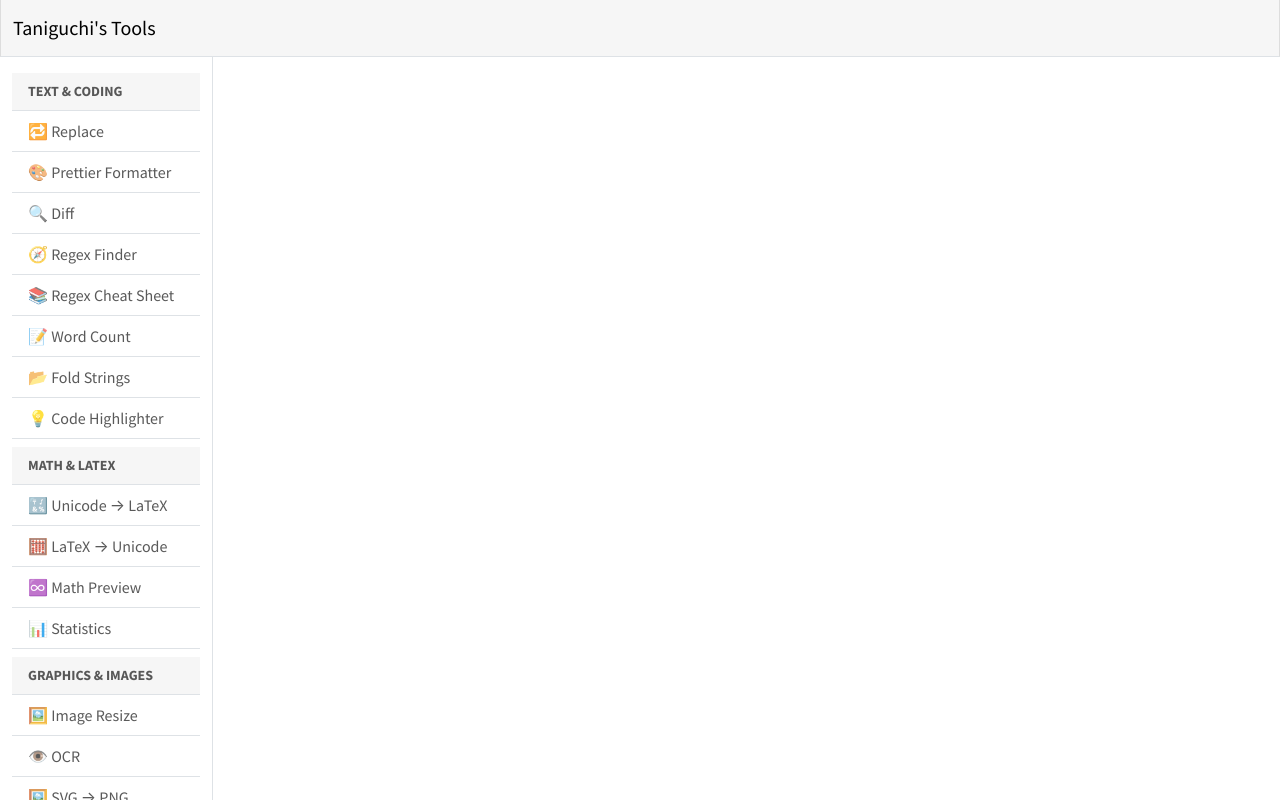
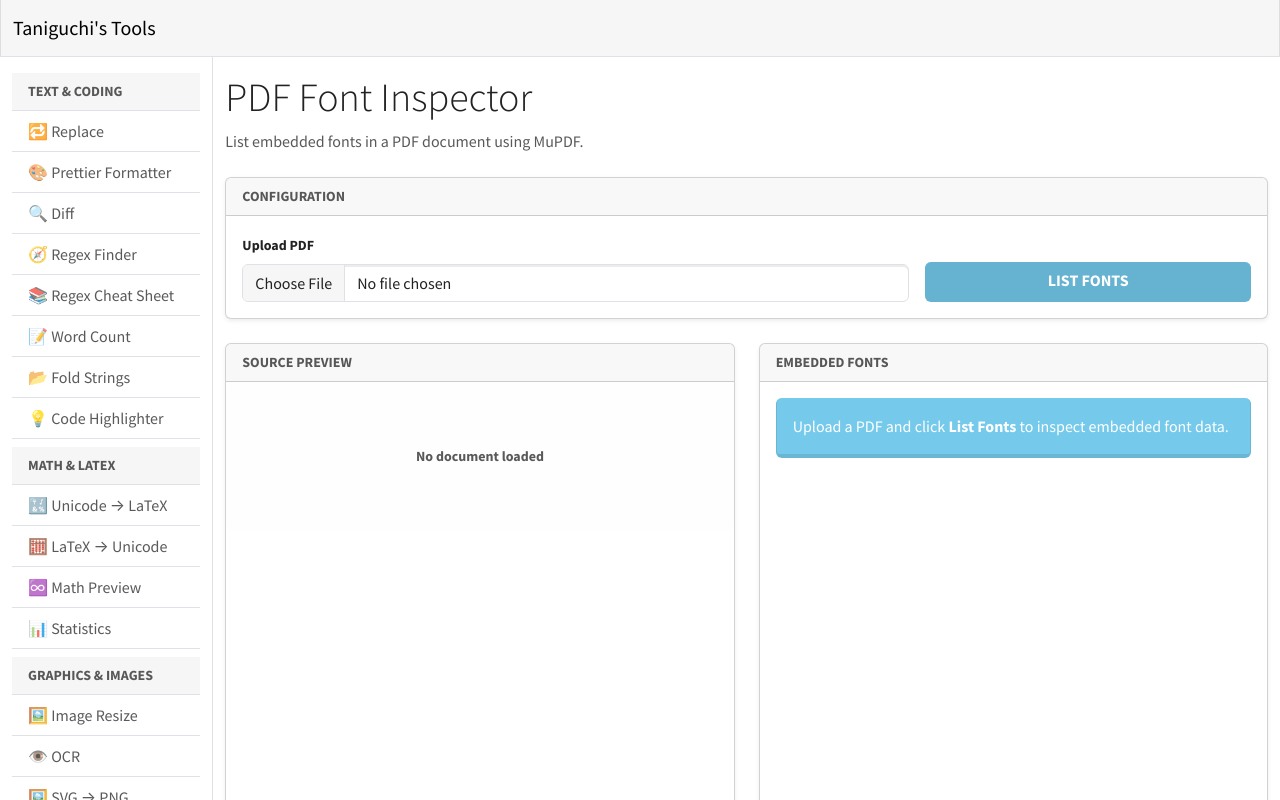
Before and after one commit to tani/tools, a Vue app: page /pdf-fonts in a window 1280 px wide. Shown: the top 800 px of the page. Built offline with nearby package versions, Linux system fonts and the light colour scheme.

Commit message:
add ppdf fonts

```diff
--- a/src/App.vue
+++ b/src/App.vue
@@ -200,6 +200,13 @@
                 >
                   📝 PDF → Text
                 </RouterLink>
+                <RouterLink
+                  class="list-group-item list-group-item-action"
+                  active-class="active"
+                  to="/pdf-fonts"
+                >
+                  🔤 PDF Fonts
+                </RouterLink>
 
                 <div class="list-group-item fw-bold text-muted small text-uppercase bg-light mt-2">
                   Utilities
--- a/src/router.ts
+++ b/src/router.ts
@@ -98,6 +98,10 @@
     path: "/pdf-text",
     component: () => import("./views/pdf-text.vue"),
   },
+  {
+    path: "/pdf-fonts",
+    component: () => import("./views/pdf-fonts.vue"),
+  },
   // Utilities
   {
     path: "/pomodoro",
--- /dev/null
+++ b/src/views/pdf-fonts.vue
@@ -0,0 +1,193 @@
+<script setup lang="ts">
+import { ref } from "vue";
+import * as mupdf from "mupdf";
+import PdfViewer from "../components/PdfViewer.vue";
+import ToolHeader from "../components/ToolHeader.vue";
+import ToolCard from "../components/ToolCard.vue";
+import FilePicker from "../components/FilePicker.vue";
+
+interface FontUsage {
+  name: string;
+  isBold: boolean;
+  isItalic: boolean;
+  isSerif: boolean;
+  isMono: boolean;
+  count: number;
+  pages: number[];
+}
+
+const fileData = ref<Uint8Array | null>(null);
+const fileName = ref<string | null>(null);
+const fontUsages = ref<FontUsage[]>([]);
+const isProcessing = ref(false);
+
+const handleFileChange = (event: Event) => {
+  const target = event.target as HTMLInputElement;
+  const file = target.files?.[0];
+
+  if (file && file.type === "application/pdf") {
+    fileName.value = file.name;
+    const reader = new FileReader();
+    reader.onload = (e) => {
+      const arrayBuffer = e.target?.result as ArrayBuffer;
+      fileData.value = new Uint8Array(arrayBuffer);
+      fontUsages.value = [];
+    };
+    reader.readAsArrayBuffer(file);
+  }
+};
+
+const analyzeFonts = () => {
+  if (!fileData.value) return;
+
+  isProcessing.value = true;
+  fontUsages.value = [];
+
+  try {
+    const doc = mupdf.Document.openDocument(fileData.value, "application/pdf");
+    const pageCount = doc.countPages();
+    const fonts = new Map<string, FontUsage & { pageSet: Set<number> }>();
+
+    for (let i = 0; i < pageCount; i++) {
+      const page = doc.loadPage(i);
+      const stext = page.toStructuredText();
+
+      stext.walk({
+        onChar(_c, _origin, font) {
+          const name = font.getName();
+          let entry = fonts.get(name);
+          if (!entry) {
+            entry = {
+              name,
+              isBold: font.isBold(),
+              isItalic: font.isItalic(),
+              isSerif: font.isSerif(),
+              isMono: font.isMono(),
+              count: 0,
+              pages: [],
+              pageSet: new Set<number>(),
+            };
+            fonts.set(name, entry);
+          }
+
+          entry.count += 1;
+          entry.pageSet.add(i + 1);
+        },
+      });
+
+      stext.destroy();
+    }
+
+    fontUsages.value = Array.from(fonts.values())
+      .map(({ pageSet, ...rest }) => ({
+        ...rest,
+        pages: Array.from(pageSet).sort((a, b) => a - b),
+      }))
+      .sort((a, b) => a.name.localeCompare(b.name));
+
+    doc.destroy();
+  } catch (error) {
+    console.error("PDF Font Analysis Error:", error);
+    alert("An error occurred while reading fonts from the PDF.");
+  } finally {
+    isProcessing.value = false;
+  }
+};
+</script>
+
+<template>
+  <div>
+    <ToolHeader
+      title="PDF Font Inspector"
+      description="List embedded fonts in a PDF document using MuPDF."
+    />
+
+    <ToolCard title="Configuration" class="mb-4">
+      <div class="row g-3 align-items-end">
+        <div class="col-md-8">
+          <FilePicker label="Upload PDF" accept="application/pdf" @change="handleFileChange" />
+        </div>
+        <div class="col-md-4">
+          <button
+            class="btn btn-primary w-100"
+            @click="analyzeFonts"
+            :disabled="!fileData || isProcessing"
+          >
+            <span v-if="isProcessing" class="spinner-border spinner-border-sm me-2"></span>
+            List Fonts
+          </button>
+        </div>
+      </div>
+    </ToolCard>
+
+    <div class="row">
+      <div class="col-lg-6 mb-4">
+        <ToolCard title="Source Preview" class="h-100" no-padding>
+          <div class="overflow-auto" style="min-height: 500px; max-height: 800px;">
+            <PdfViewer :data="fileData" />
+          </div>
+          <template #footer>
+            <p class="mb-0 small text-muted">
+              <span class="fw-bold">Selected file:</span>
+              <span class="font-monospace">{{ fileName || "None" }}</span>
+            </p>
+          </template>
+        </ToolCard>
+      </div>
+
+      <div class="col-lg-6 mb-4">
+        <ToolCard title="Embedded Fonts" class="h-100">
+          <div v-if="fontUsages.length === 0" class="alert alert-info mb-0">
+            Upload a PDF and click <strong>List Fonts</strong> to inspect embedded font data.
+          </div>
+          <div v-else class="table-responsive">
+            <table class="table table-hover align-middle mb-0">
+              <thead class="table-light">
+                <tr>
+                  <th scope="col">Font Name</th>
+                  <th scope="col" class="text-center">Style</th>
+                  <th scope="col" class="text-end">Occurrences</th>
+                  <th scope="col" style="min-width: 160px;">Pages</th>
+                </tr>
+              </thead>
+              <tbody>
+                <tr v-for="font in fontUsages" :key="font.name">
+                  <td class="font-monospace">{{ font.name }}</td>
+                  <td class="text-center">
+                    <span v-if="font.isSerif" class="badge text-bg-primary rounded-pill me-1"
+                      >Serif</span
+                    >
+                    <span v-if="font.isMono" class="badge text-bg-secondary rounded-pill me-1"
+                      >Monospace</span
+                    >
+                    <span v-if="font.isBold" class="badge text-bg-dark rounded-pill me-1"
+                      >Bold</span
+                    >
+                    <span v-if="font.isItalic" class="badge text-bg-info rounded-pill">Italic</span>
+                    <span
+                      v-if="!font.isSerif && !font.isMono && !font.isBold && !font.isItalic"
+                      class="text-muted"
+                      >Regular</span
+                    >
+                  </td>
+                  <td class="text-end">
+                    <span class="badge text-bg-light">{{ font.count.toLocaleString() }}</span>
+                  </td>
+                  <td class="font-monospace">
+                    <span
+                      v-for="(page, idx) in font.pages"
+                      :key="page"
+                      class="badge text-bg-light me-1 mb-1"
+                    >
+                      p.{{ page }}<span v-if="idx < font.pages.length - 1">,</span>
+                    </span>
+                  </td>
+                </tr>
+              </tbody>
+            </table>
+          </div>
+        </ToolCard>
+      </div>
+    </div>
+  </div>
+</template>
```
